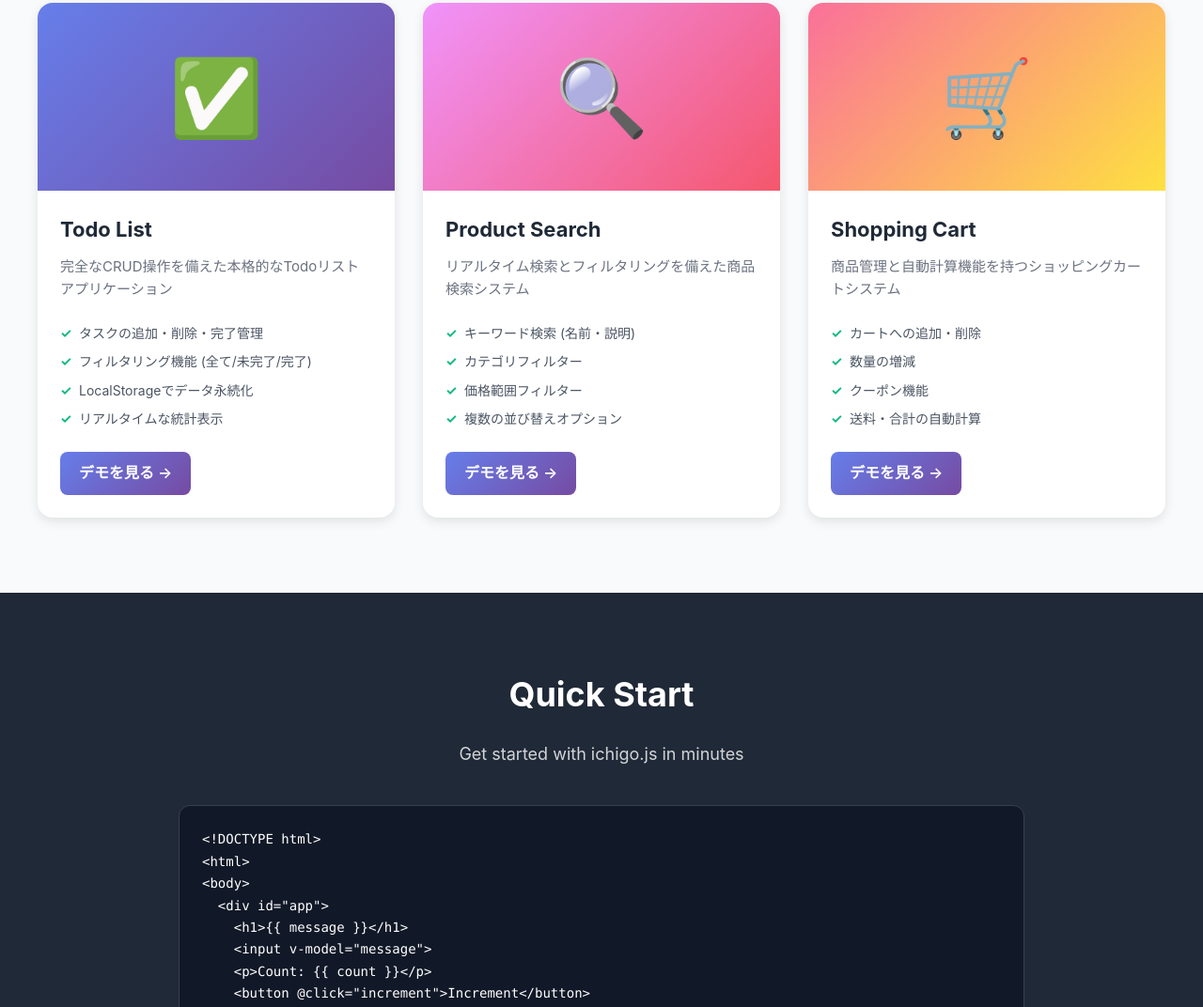
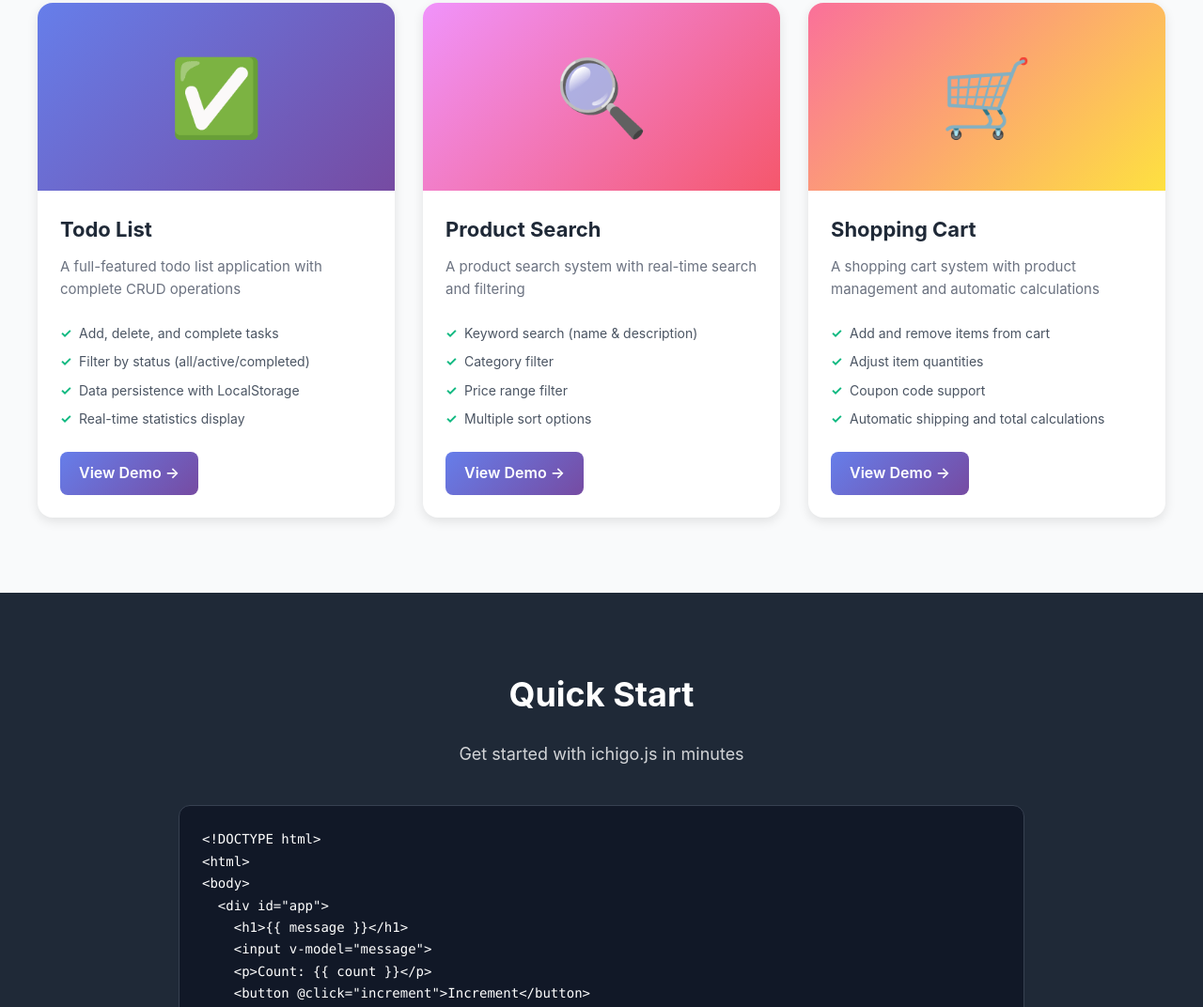
Before and after one commit to mintjamsinc/ichigojs, a website: page examples/index.html in a window 1280 px wide. Shown: the part 1140-2212 px from the top of the page at 94% size. Drawn offline with Linux system fonts and the light colour scheme.

Commit message:
fix: translate Interactive Examples descriptions to English
- Translate Todo List example description and features
- Translate Product Search example description and features
- Translate Shopping Cart example description and features
- Change button text from 'デモを見る' to 'View Demo'

```diff
--- a/examples/index.html
+++ b/examples/index.html
@@ -422,15 +422,15 @@
           <div class="example-info">
             <h3 class="example-title">Todo List</h3>
             <p class="example-description">
-              完全なCRUD操作を備えた本格的なTodoリストアプリケーション
+              A full-featured todo list application with complete CRUD operations
             </p>
             <ul class="example-features">
-              <li>タスクの追加・削除・完了管理</li>
-              <li>フィルタリング機能 (全て/未完了/完了)</li>
-              <li>LocalStorageでデータ永続化</li>
-              <li>リアルタイムな統計表示</li>
+              <li>Add, delete, and complete tasks</li>
+              <li>Filter by status (all/active/completed)</li>
+              <li>Data persistence with LocalStorage</li>
+              <li>Real-time statistics display</li>
             </ul>
-            <a href="todo-list.html" class="example-link">デモを見る →</a>
+            <a href="todo-list.html" class="example-link">View Demo →</a>
           </div>
         </div>
 
@@ -442,15 +442,15 @@
           <div class="example-info">
             <h3 class="example-title">Product Search</h3>
             <p class="example-description">
-              リアルタイム検索とフィルタリングを備えた商品検索システム
+              A product search system with real-time search and filtering
             </p>
             <ul class="example-features">
-              <li>キーワード検索 (名前・説明)</li>
-              <li>カテゴリフィルター</li>
-              <li>価格範囲フィルター</li>
-              <li>複数の並び替えオプション</li>
+              <li>Keyword search (name & description)</li>
+              <li>Category filter</li>
+              <li>Price range filter</li>
+              <li>Multiple sort options</li>
             </ul>
-            <a href="product-search.html" class="example-link">デモを見る →</a>
+            <a href="product-search.html" class="example-link">View Demo →</a>
           </div>
         </div>
 
@@ -462,15 +462,15 @@
           <div class="example-info">
             <h3 class="example-title">Shopping Cart</h3>
             <p class="example-description">
-              商品管理と自動計算機能を持つショッピングカートシステム
+              A shopping cart system with product management and automatic calculations
             </p>
             <ul class="example-features">
-              <li>カートへの追加・削除</li>
-              <li>数量の増減</li>
-              <li>クーポン機能</li>
-              <li>送料・合計の自動計算</li>
+              <li>Add and remove items from cart</li>
+              <li>Adjust item quantities</li>
+              <li>Coupon code support</li>
+              <li>Automatic shipping and total calculations</li>
             </ul>
-            <a href="shopping-cart.html" class="example-link">デモを見る →</a>
+            <a href="shopping-cart.html" class="example-link">View Demo →</a>
           </div>
         </div>
       </div>
```
